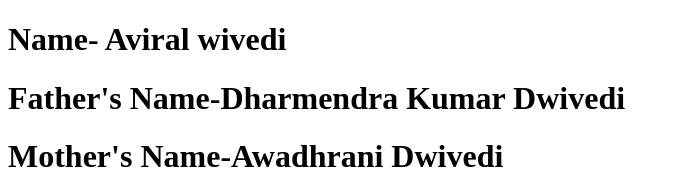
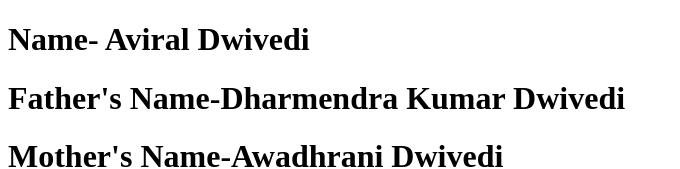
Before and after one commit to avito46/cse16, a plain HTML site: page index.html in a window 1280 px wide. Shown: the top 169 px of the page, without its empty margins (0-680 px from the left). Drawn offline with Linux system fonts and the light colour scheme.

Commit message:
Update index.html

```diff
--- a/index.html
+++ b/index.html
@@ -6,7 +6,7 @@
     <title>My first HTML page</title>
 </head>
 <body>
-    <h1>Name- Aviral wivedi</h1>
+    <h1>Name- Aviral Dwivedi</h1>
     <h1>Father's Name-Dharmendra Kumar Dwivedi</h1>
     <h1>Mother's Name-Awadhrani Dwivedi</h1>
     <h1>Amdission No-2025B01010357</h1>
@@ -17,4 +17,5 @@
     <p>City-Kanpur</p>
 </body>
 </body>
+
 </html>
```
